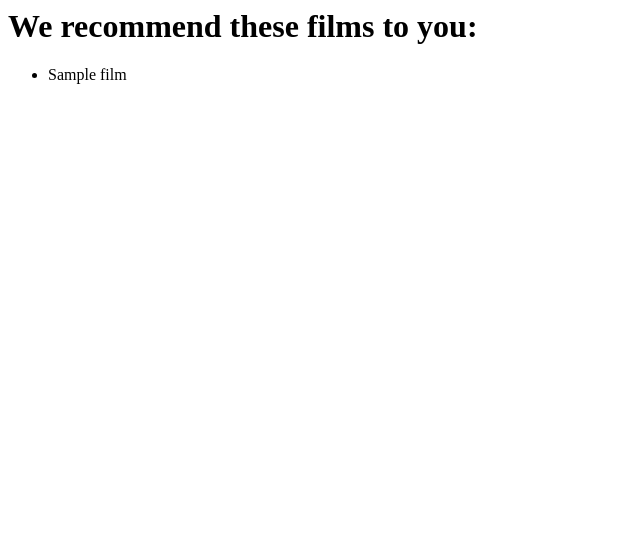
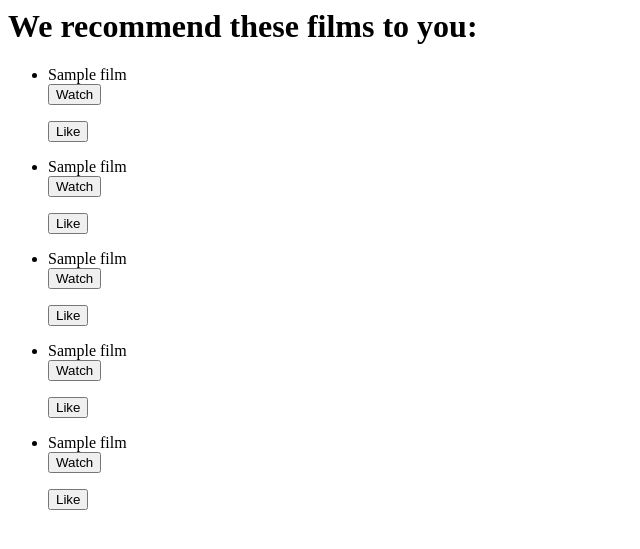
Before and after one commit to whizzer0/jingle-spies, a Flask app: template templates/home.html in a window 1280 px wide. Shown: the top 549 px of the page, without its empty margins (0-640 px from the left). Run offline with Flask 2, Linux system fonts and the light colour scheme; the template is opened without the code that fills it: most values are stand-ins (such as "Sample title", 1, 10 or a date in 2020).

Commit message:
Some things

```diff
--- a/app.py
+++ b/app.py
@@ -3,7 +3,7 @@
 from flask import Flask, render_template, request
 import join, recommend
 
-user = 'DEFAULT'
+user = 'whizzer0'
 userDataBlank = {'uname':"",
                 'password':"",
                 'name':("", ""),
@@ -41,9 +41,11 @@ def pagePostRegister():
 def pageGetHome():
     filmsFive = recommend.filmSelect(recommend.filmSort(user, recommend.genreCount(user)), 5)
     filmTitles = []
+    filmIDs = []
     for filmTitle, film in filmsFive.items():
         filmTitles.append(film['title'])
-    return render_template('home.html', films=filmsFive, filmTitles=filmTitles)
+        filmIDs.append(str(film)[10:-1])
+    return render_template('home.html', films=filmsFive, filmTitles=filmTitles, filmIDs=filmIDs)
 
 if __name__ == '__main__':
 	app.run()
--- a/templates/home.html
+++ b/templates/home.html
@@ -6,9 +6,15 @@
         <h1>We recommend these films to you:</h1>
 
         <ul>
-            {% for film in filmTitles %}
+            {% for i in range(5) %}
 
-                <li>{{film}}</li>
+                <li>{{filmTitles[i]}}</li>
+                <form action="/home" method="POST" name="{{filmIDs[i]}}_watch">
+                    <input type="submit" value="Watch">
+                </form>
+                <form action="/home" method="POST" name="{{filmIDs[i]}}_like">
+                    <input type="submit" value="Like">
+                </form>
 
             {% endfor %}
         </ul>
```
